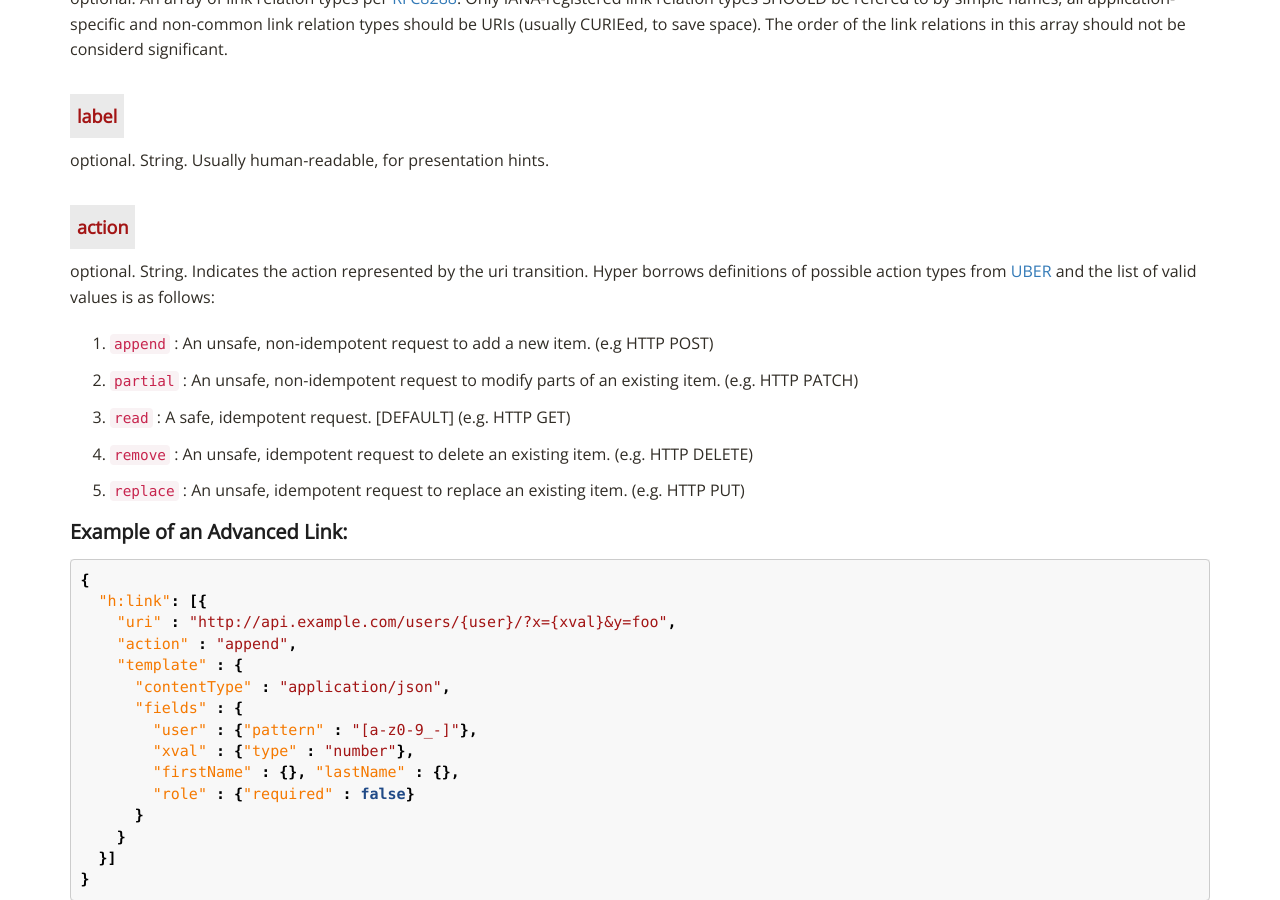
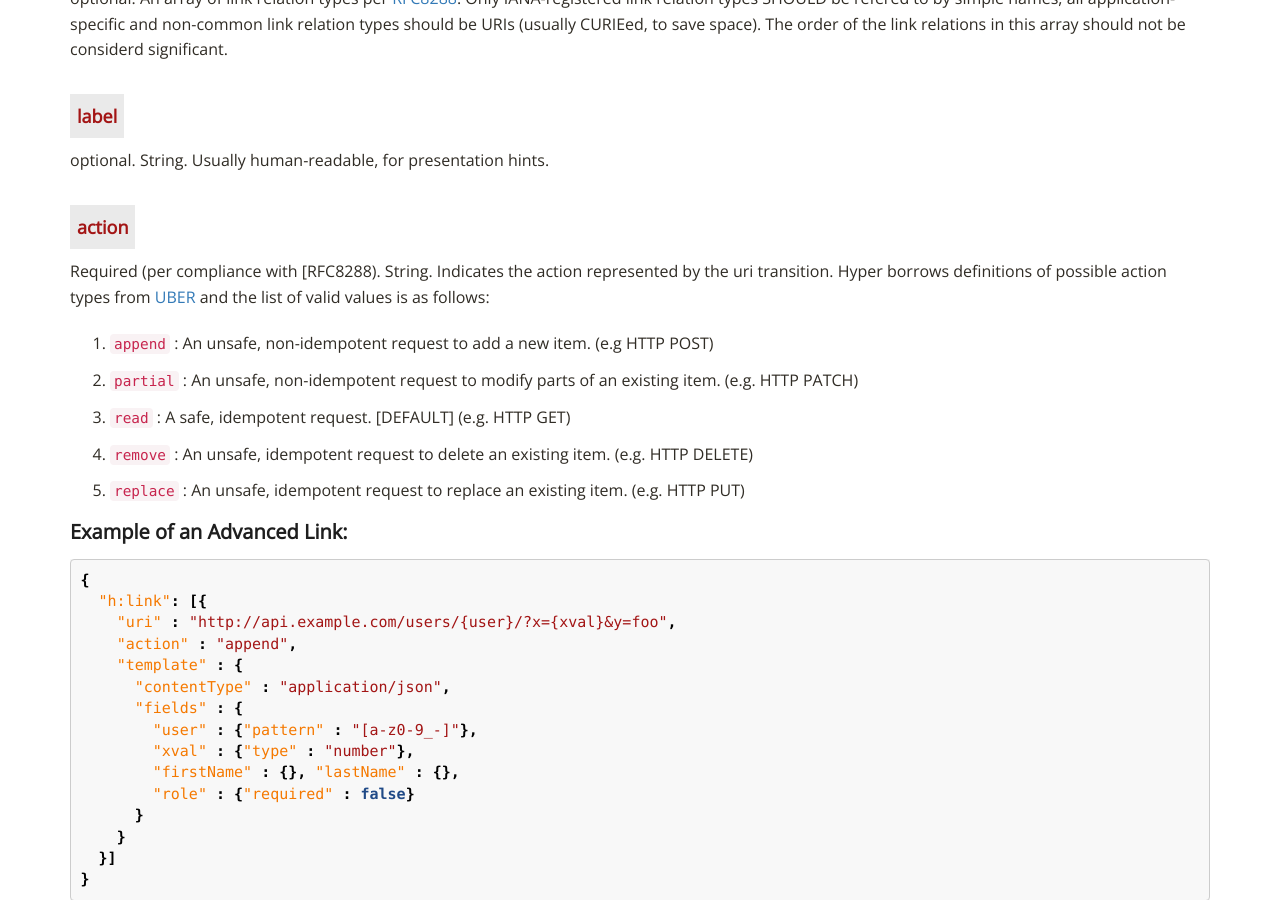
Before and after one commit to inadarei/hyper, a Jekyll site: the page built from spec.md, in a window 1280 px wide and 900 px high, scrolled down 6743 px. Built offline with Jekyll 4.4.1, drawn with Linux system fonts in a browser that asks for light colours; nearby versions of some CDN libraries.

```diff
--- a/_includes/propdefs/link.md
+++ b/_includes/propdefs/link.md
@@ -56,10 +56,11 @@ optional. String. Usually human-readable, for presentation hints.
 
 ###### action
 
-optional. String. Indicates the action represented by the uri
-transition. Hyper borrows definitions of possible action types from
-[UBER](http://www.uberhypermedia.org) and the list of valid values is as
-follows:
+Required (per compliance with
+[RFC8288[](https://tools.ietf.org/html/rfc8288#section-3.3)). String. Indicates
+the action represented by the uri transition. Hyper borrows definitions of
+possible action types from [UBER](http://www.uberhypermedia.org) and the list of
+valid values is as follows:
 
 1. `append` : An unsafe, non-idempotent request to add a new item. (e.g HTTP POST)
 2. `partial` : An unsafe, non-idempotent request to modify parts of an existing item. (e.g. HTTP PATCH)
```
